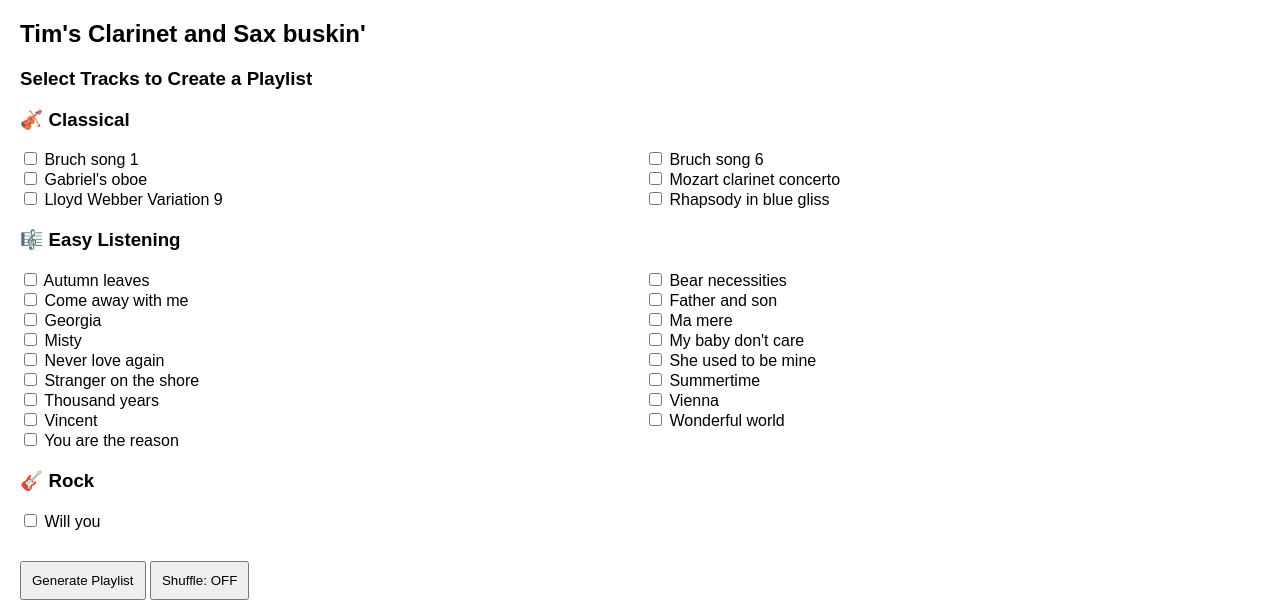
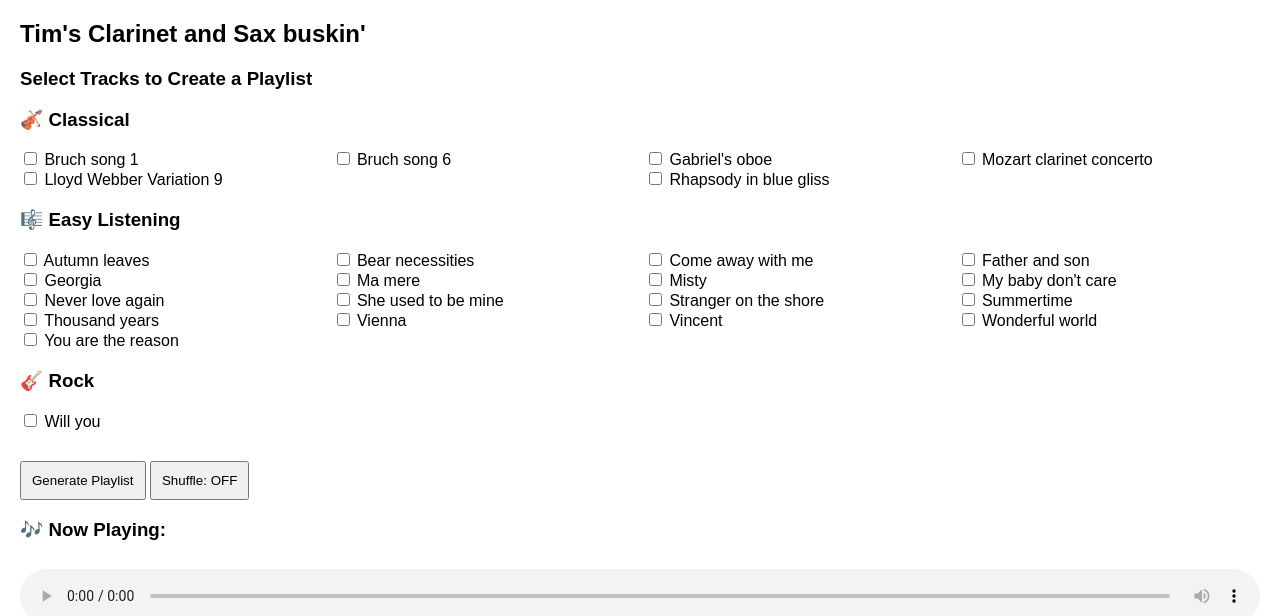
Before and after one commit to timcmit/Playlist, a plain HTML site: page index.html in a window 1280 px wide. Shown: the top 616 px of the page. Drawn offline with Linux system fonts and the light colour scheme.

Commit message:
Update index.html

```diff
--- a/index.html
+++ b/index.html
@@ -17,7 +17,7 @@
         }
 
         .tracklist label {
-            flex: 1 1 calc(33.333% - 10px); /* Adjust for up to 3 columns */
+            flex: 1 1 calc(20% - 10px); /* Adjust for up to 3 columns */
             min-width: 100px; /* Prevents tiny checkboxes */
             white-space: nowrap; /* Ensures text stays in one line */
             margin: 0; /* Removes margin that could cause gaps */
```
